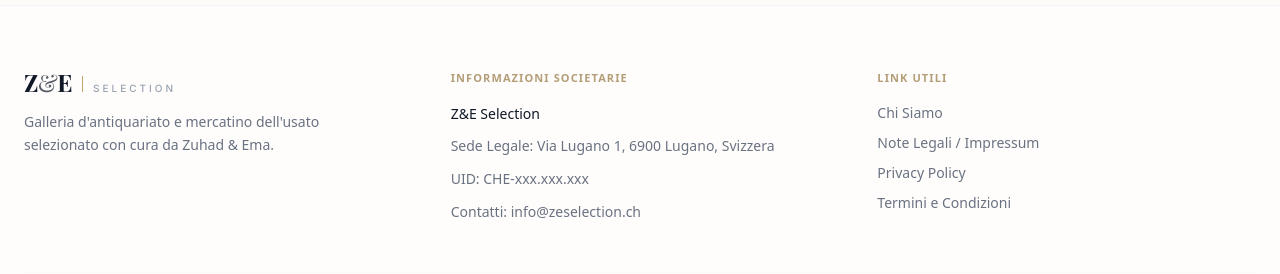
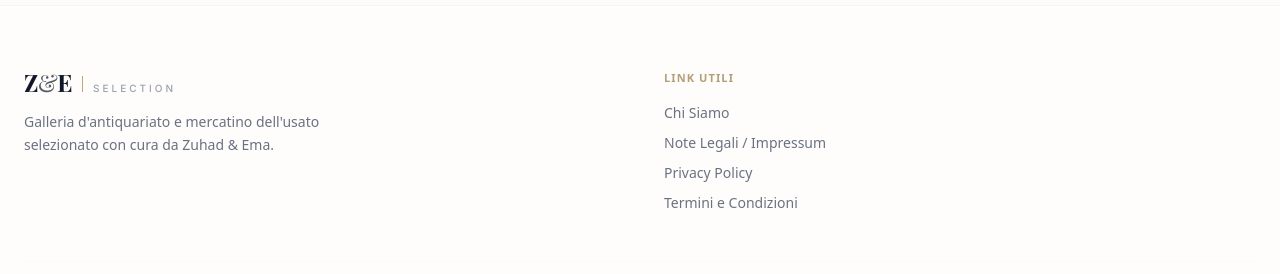
Before and after one commit to stedbrown/Z-E-Selection, a Next.js app: page / in a window 1280 px wide. Shown: the part 1300-1574 px from the top of the page. Built offline with nearby package versions, Linux system fonts and the light colour scheme; no server answers; the database is empty; a web font is replaced by a local one.

Commit message:
style: remove legal info from footer

```diff
--- a/src/app/layout.tsx
+++ b/src/app/layout.tsx
@@ -77,7 +77,7 @@
         {/* ── Footer ── */}
         <footer className="mt-20 border-t border-gray-100 bg-white/60 pt-16 pb-8">
           <div className="container mx-auto px-4 sm:px-6">
-            <div className="grid grid-cols-1 md:grid-cols-3 gap-12 mb-12">
+            <div className="grid grid-cols-1 md:grid-cols-2 gap-12 mb-12">
               {/* Column 1: Brand */}
               <div className="space-y-4">
                 <Logo className="text-2xl" />
@@ -87,17 +87,6 @@
                    lang === 'fr' ? "Galerie d'antiquités et marché aux puces sélectionnés avec soin par Zuhad & Ema." :
                    "Antiquitätengalerie und Flohmarkt, mit Sorgfalt kuratiert von Zuhad & Ema."}
                 </p>
-              </div>
-
-              {/* Column 2: Legal Info (Swiss Impressum) */}
-              <div className="space-y-4">
-                <h3 className="text-[11px] font-bold uppercase tracking-widest text-[#B49E78]">{t.legal?.companyInfo || 'Legal'}</h3>
-                <ul className="text-sm text-gray-500 space-y-2.5 leading-relaxed">
-                  <li className="font-medium text-gray-900">Z&E Selection</li>
-                  <li>{t.legal?.address}</li>
-                  <li>{t.legal?.vat}</li>
-                  <li>{t.legal?.contact}</li>
-                </ul>
               </div>
 
               {/* Column 3: Quick Links */}
```
